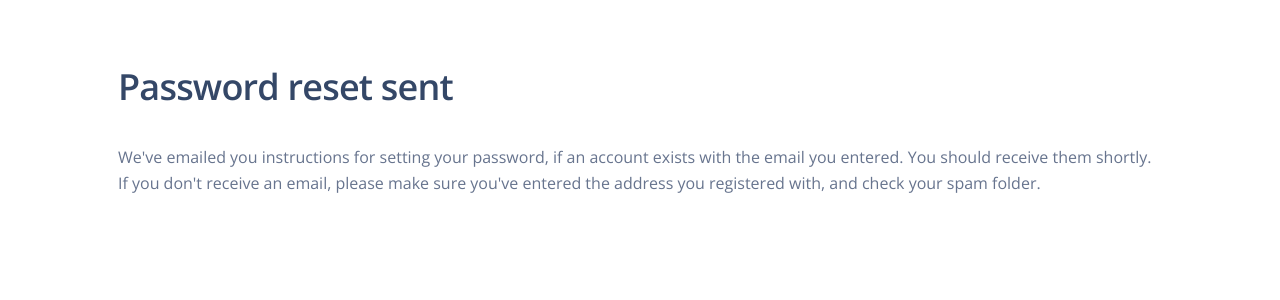
After one commit to michaelwoodsy/Secure-Coding-Assignment, a Django app: template apps/templates/accounts/reset_password_done.html in a window 1280 px wide. The commit adds this page. Shown: the top 300 px of the page. Run offline with Django 3.2, Linux system fonts and the light colour scheme; the template is opened without the code that fills it, so the values that code supplies are empty; some libraries are stand-ins or nearby versions.

Commit message:
password stuff

```diff
--- /dev/null
+++ b/apps/templates/accounts/reset_password_confirm.html
@@ -0,0 +1,5 @@
+{% extends "layouts/base-fullscreen.html" %} {% block title %} Sign UP {% endblock title %}
+<!-- Specific CSS goes HERE -->
+{% block stylesheets %} {% endblock stylesheets %} {% block content %} {% endblock content %}
+<!-- Specific JS goes HERE -->
+{% block javascripts %} {% endblock javascripts %}
--- /dev/null
+++ b/apps/templates/accounts/reset_password_done.html
@@ -0,0 +1,20 @@
+{% extends "layouts/base-fullscreen.html" %}
+{% block title %}
+  Sign UP
+{% endblock title %}
+<!-- Specific CSS goes HERE -->
+{% block stylesheets %}
+{% endblock stylesheets %}
+{% block content %}
+
+	<!--Password reset sent-->
+	<div class="container p-5">
+  	<h2 class="font-weight-bold mt-3">Password reset sent</h2>
+		<hr>
+		<p>We've emailed you instructions for setting your password, if an account exists with the email you entered. You should receive them shortly.<br>If you don't receive an email, please make sure you've entered the address you registered with, and check your spam folder.</p>
+  </div>
+
+{% endblock content %}
+<!-- Specific JS goes HERE -->
+{% block javascripts %}
+{% endblock javascripts %}
--- a/core/urls.py
+++ b/core/urls.py
@@ -12,6 +12,7 @@ from django.views.static import serve
 urlpatterns = [
     path("admin/", admin.site.urls),  # Django admin route
     path("", include("apps.authentication.urls")),  # Auth routes - login / register
+    # path('accounts/', include('django.contrib.auth.urls')), # Reset password routes
     re_path(r'^media/(?P<path>.*)$', serve, kwargs={'document_root': settings.MEDIA_ROOT})
 ]
 
```
Also changed, not shown: apps/templates/accounts/reset_password.html (+10 -19 lines).
